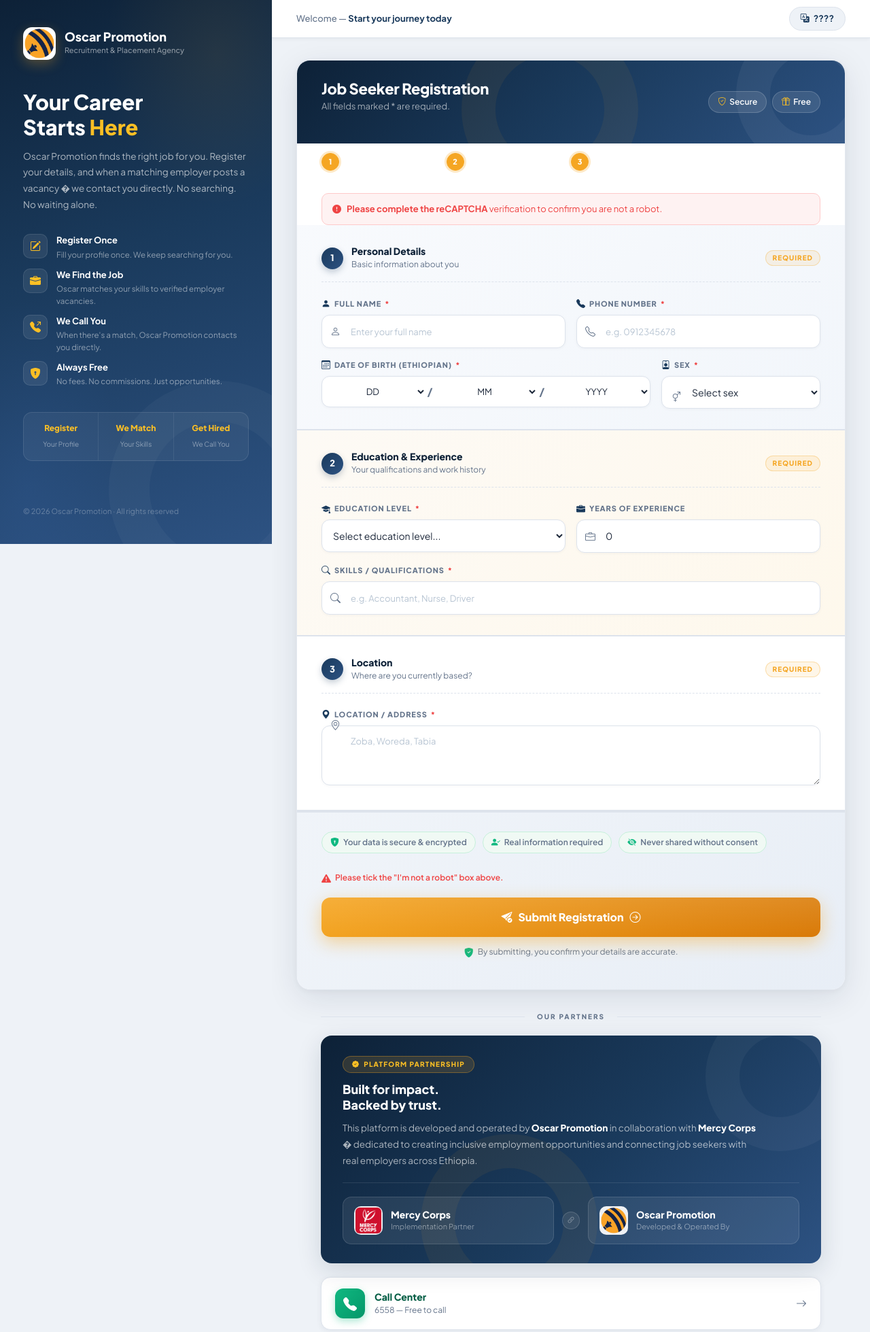
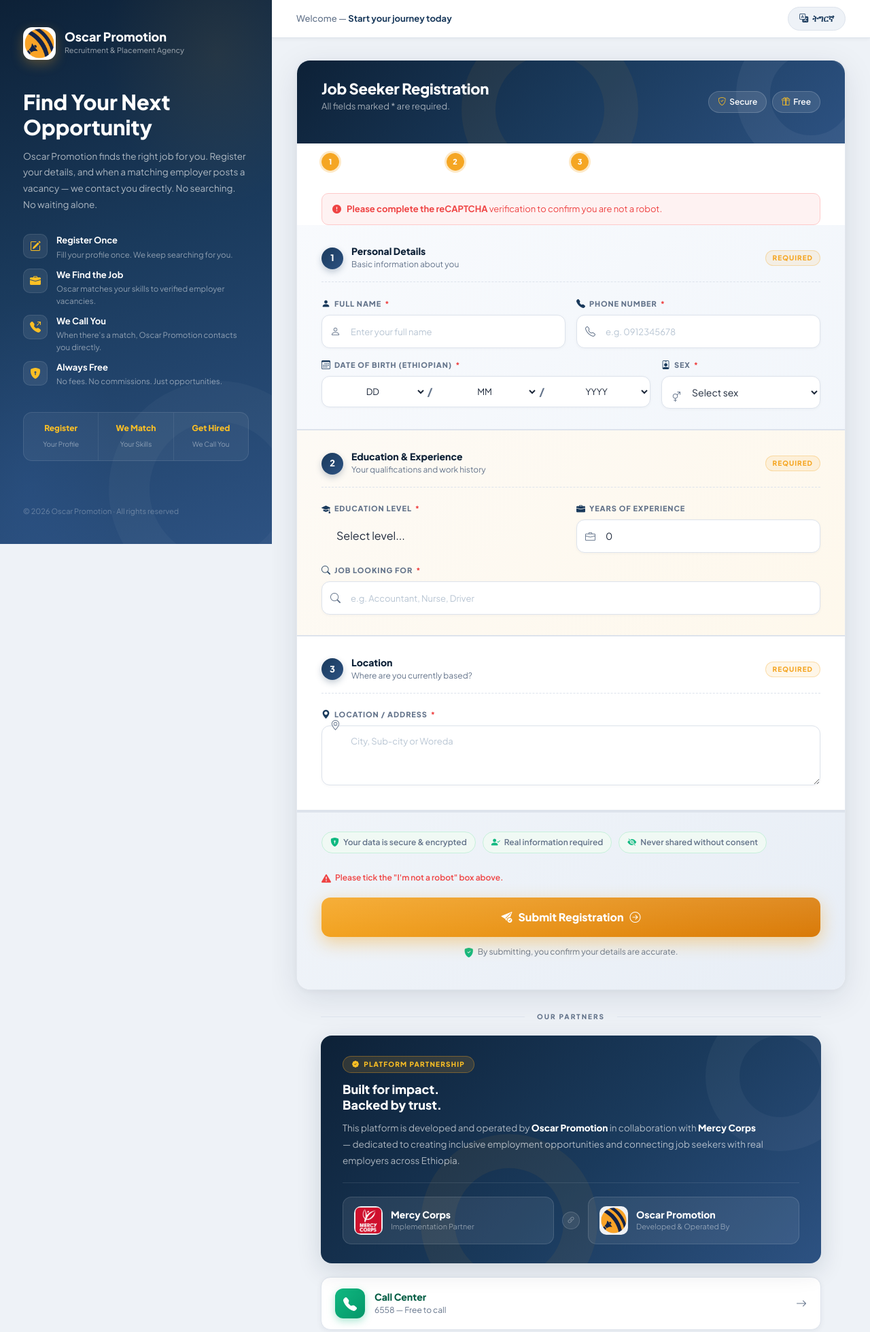
Before and after one commit to HaftomKiros/oscar_promotion, a CodeIgniter app: page /database/index.php/jobseeker/submit in a window 1280 px wide. Shown: the top 1959 px of the page at 68% size. Run offline with CodeIgniter, Linux system fonts and the light colour scheme; data that the repository does not hold is empty; some libraries are stand-ins or nearby versions.

Commit message:
fix: restore Tigrinya translations, apply safe label/placeholder changes only

```diff
--- a/application/views/jobseeker/register.php
+++ b/application/views/jobseeker/register.php
@@ -16,7 +16,7 @@
 <script src="https://cdn.jsdelivr.net/npm/select2@4.1.0-rc.0/dist/js/select2.min.js"></script>
 <script>
 const T={
-  en:{heroTitle:"Find Your Next\nOpportunity",heroDesc:"Fill in your information and connect with employers fast. Once registered, we will contact you for more detail information.",formTitle:"Job Seeker Registration",formDesc:"All fields marked * are required.",personalDetails:"Personal Details",fullName:"Full Name",fullNamePh:"Enter your full name",dob:"Date of Birth (Ethiopian)",phone:"Phone Number",phonePh:"e.g. 0912345678",sex:"Sex",male:"Male",female:"Female",education:"Education & Experience",eduLevel:"Education Level",experience:"Years of Experience",qualification:"Skills / Qualifications",qualificationPh:"e.g. Accountant, Nurse, Driver",location:"Location",locationLabel:"Location / Address",locationPh:"Zoba, Woreda, Tabia",submit:"Submit Registration",consent:"By submitting, you confirm your details are accurate.",day:"Day",month:"Month",year:"Year",meskerem:"Meskerem",tikemet:"Tikemet",hidar:"Hidar",tahsas:"Tahsas",tir:"Tir",yekatit:"Yekatit",megabit:"Megabit",miyazia:"Miyazia",ginbot:"Ginbot",sene:"Sene",hamle:"Hamle",nehase:"Nehase",
+  en:{heroTitle:"Find Your Next\nOpportunity",heroDesc:"Fill in your information and connect with employers fast. Once registered, we will contact you for more detail information.",formTitle:"Job Seeker Registration",formDesc:"All fields marked * are required.",personalDetails:"Personal Details",fullName:"Full Name",fullNamePh:"Enter your full name",dob:"Date of Birth (Ethiopian)",phone:"Phone Number",phonePh:"e.g. 0912345678",sex:"Sex",male:"Male",female:"Female",education:"Education & Experience",eduLevel:"Education Level",experience:"Years of Experience",qualification:"Job Looking For",qualificationPh:"e.g. Accountant, Nurse, Driver",location:"Location",locationLabel:"Location / Address",locationPh:"City, Sub-city or Woreda",submit:"Submit Registration",consent:"By submitting, you confirm your details are accurate.",day:"Day",month:"Month",year:"Year",meskerem:"Meskerem",tikemet:"Tikemet",hidar:"Hidar",tahsas:"Tahsas",tir:"Tir",yekatit:"Yekatit",megabit:"Megabit",miyazia:"Miyazia",ginbot:"Ginbot",sene:"Sene",hamle:"Hamle",nehase:"Nehase",
     step1Title:"Register Once",step1Sub:"Fill your profile once. We keep searching for you.",
     step2Title:"We Find the Job",step2Sub:"Oscar matches your skills to verified employer vacancies.",
     step3Title:"We Call You",step3Sub:"When there's a match, Oscar Promotion contacts you directly.",
@@ -26,7 +26,7 @@ const T={
     splashTitle:"Your Career\nStarts Here",splashDesc:"Fill in your information and connect with employers fast. Once registered, we will contact you for more detail information.",
     trust1:"Your data is secure & encrypted",trust2:"Real information required",trust3:"Never shared without consent",
     splashBtn:"Register Now"},
-  ti:{heroTitle:"ናይ ስራሕ ዕድል\nምርካብ",heroDesc:"ሓበሬታኻ ምላእ እሞ ምስ ስራሕ ሃብቲ ብቕልጡፍ ተራኸብ። ምስ ዝምዝገብካ፡ ንዝያዳ ሓበሬታ ክንረኽበካ ኢና።",formTitle:"ናይ ስራሕ ፈላጢ ምዝገባ",formDesc:"ብ * ዝተመልከቱ ኩሎም ዓምድታት ክምልኡ ኣለዎም።",personalDetails:"ውልቃዊ ሓበሬታ",fullName:"ምሉእ ስም",fullNamePh:"ምሉእ ስምኻ ኣእቱ",dob:"ዕለተ ልደት (ኢትዮጵያዊ)",phone:"ቁጽሪ ተሌፎን",phonePh:"ኣብነት 0912345678",sex:"ጾታ",male:"ተባዕታይ",female:"ኣንስተይቲ",education:"ትምህርትን ተመክሮን",eduLevel:"ደረጃ ትምህርቲ",experience:"ዓመታት ተመክሮ",qualification:"ክእለት / ብቕዓት",qualificationPh:"ኣብነት: ሒሳብኛ፡ ነርስ፡ ሹፌር",location:"ቦታ",locationLabel:"ቦታ / ኣድራሻ",locationPh:"ዞባ፡ ወረዳ፡ ጣብያ",submit:"ምዝገባ ምቕራብ",consent:"ብምቕራብካ፡ ዝሃብካዮ ሓበሬታ ቅኑዕ ምዃኑ ትርጉም።",day:"መዓልቲ",month:"ወርሒ",year:"ዓመት",meskerem:"መስከረም",tikemet:"ጥቅምቲ",hidar:"ሕዳር",tahsas:"ታሕሳስ",tir:"ጥሪ",yekatit:"የካቲት",megabit:"መጋቢት",miyazia:"ሚያዝያ",ginbot:"ግንቦት",sene:"ሰነ",hamle:"ሓምለ",nehase:"ነሓሰ",
+  ti:{heroTitle:"ናይ ስራሕ ዕድል\nምርካብ",heroDesc:"ሓበሬታኻ ምላእ እሞ ምስ ስራሕ ሃብቲ ብቕልጡፍ ተራኸብ። ምስ ዝምዝገብካ፡ ንዝያዳ ሓበሬታ ክንረኽበካ ኢና።",formTitle:"ናይ ስራሕ ፈላጢ ምዝገባ",formDesc:"ብ * ዝተመልከቱ ኩሎም ዓምድታት ክምልኡ ኣለዎም።",personalDetails:"ውልቃዊ ሓበሬታ",fullName:"ምሉእ ስም",fullNamePh:"ምሉእ ስምኻ ኣእቱ",dob:"ዕለተ ልደት (ኢትዮጵያዊ)",phone:"ቁጽሪ ተሌፎን",phonePh:"ኣብነት 0912345678",sex:"ጾታ",male:"ተባዕታይ",female:"ኣንስተይቲ",education:"ትምህርትን ተመክሮን",eduLevel:"ደረጃ ትምህርቲ",experience:"ዓመታት ተመክሮ",qualification:"እትደልዮ ስራሕ",qualificationPh:"ኣብነት: ሒሳብኛ፡ ነርስ፡ ሹፌር",location:"ቦታ",locationLabel:"ቦታ / ኣድራሻ",locationPh:"ከተማ፡ ክፍለ ከተማ ወይ ወረዳ",submit:"ምዝገባ ምቕራብ",consent:"ብምቕራብካ፡ ዝሃብካዮ ሓበሬታ ቅኑዕ ምዃኑ ትርጉም።",day:"መዓልቲ",month:"ወርሒ",year:"ዓመት",meskerem:"መስከረም",tikemet:"ጥቅምቲ",hidar:"ሕዳር",tahsas:"ታሕሳስ",tir:"ጥሪ",yekatit:"የካቲት",megabit:"መጋቢት",miyazia:"ሚያዝያ",ginbot:"ግንቦት",sene:"ሰነ",hamle:"ሓምለ",nehase:"ነሓሰ",
     step1Title:"ሓንሳብ ምዝገባ",step1Sub:"ሓበሬታኻ ሓንሳብ ምላእ። ንሕና ስራሕ ክንደሊ ኢና።",
     step2Title:"ስራሕ ንደሊ",step2Sub:"ኦስካር ፕሮሞሽን ክእለትካ ምስ ናይ ስራሕ ሃብቲ ኣዛሚዱ ይሰርሕ።",
     step3Title:"ክንረኽበካ ኢና",step3Sub:"ምስ ዝሰማማዕ ስራሕ ምስ ተረኽበ፡ ኦስካር ፕሮሞሽን ብቐጥታ ክረኽበካ እዩ።",
@@ -36,6 +36,7 @@ const T={
     splashTitle:"ናይ ስራሕ ዕድልካ\nኣብዚ ይጅምር",splashDesc:"ሓበሬታኻ ምላእ እሞ ምስ ስራሕ ሃብቲ ብቕልጡፍ ተራኸብ። ምስ ዝምዝገብካ፡ ንዝያዳ ሓበሬታ ክንረኽበካ ኢና።",
     trust1:"ሓበሬታኻ ብድሕንነት ይሕዘሉ",trust2:"ቅኑዕ ሓበሬታ ኣድላዪ እዩ",trust3:"ብዘይ ፍቓድካ ኣይካፈልን",
     splashBtn:"ሕጂ ምዝገባ"}
+};
 function t(lang){
   if(!T[lang])return;
   document.querySelectorAll('[data-k]').forEach(el=>{
@@ -54,7 +55,7 @@ function t(lang){
   var h=document.getElementById('hero-title');if(h)h.innerHTML=T[lang].heroTitle.replace('\n','<br>');
   localStorage.setItem('lang',lang);
   document.getElementById('langBtn').setAttribute('data-lang',lang);
-  document.getElementById('langBtn').innerHTML=lang==='en'?'<i class="bi bi-translate"></i> ????':'<i class="bi bi-translate"></i> English';
+  document.getElementById('langBtn').innerHTML=lang==='en'?'<i class="bi bi-translate"></i> ትግርኛ':'<i class="bi bi-translate"></i> English';
   var ms=['meskerem','tikemet','hidar','tahsas','tir','yekatit','megabit','miyazia','ginbot','sene','hamle','nehase'];
   Array.from(document.getElementById('dob_month').options).forEach((o,i)=>{if(i>0&&ms[i-1]&&T[lang][ms[i-1]])o.textContent=T[lang][ms[i-1]]});
 }
@@ -69,7 +70,7 @@ document.addEventListener('DOMContentLoaded',()=>{
 html,body{height:100%;font-family:'Plus Jakarta Sans',sans-serif;-webkit-font-smoothing:antialiased;}
 body{background:var(--bg);color:var(--text);min-height:100vh;}
 
-/* -- SPLASH -- */
+/* ── SPLASH ── */
 #splash{position:fixed;inset:0;z-index:9999;display:none;flex-direction:column;align-items:center;justify-content:flex-start;padding:60px 20px 28px;text-align:center;background:linear-gradient(160deg,var(--p) 0%,var(--pm) 50%,var(--pl) 100%);overflow-y:auto;overflow-x:hidden;-webkit-overflow-scrolling:touch;}
 #splash::before{content:'';position:absolute;top:-80px;right:-80px;width:260px;height:260px;border-radius:50%;border:55px solid rgba(255,255,255,0.04);pointer-events:none;z-index:0;}
 #splash::after{content:'';position:absolute;bottom:-90px;left:5%;width:280px;height:280px;border-radius:50%;border:55px solid rgba(245,166,35,0.06);pointer-events:none;z-index:0;}
@@ -115,10 +116,10 @@ body{background:var(--bg);color:var(--text);min-height:100vh;}
   .sp-desc{margin-bottom:14px;}
 }
 
-/* -- MAIN LAYOUT -- */
+/* ── MAIN LAYOUT ── */
 .page-shell{display:flex;min-height:100vh;}
 
-/* -- LEFT PANEL -- */
+/* ── LEFT PANEL ── */
 .left-panel{width:400px;flex-shrink:0;background:linear-gradient(160deg,var(--p) 0%,var(--pm) 45%,var(--pl) 100%);position:sticky;top:0;height:100vh;overflow:hidden;display:flex;flex-direction:column;justify-content:space-between;padding:40px 34px;}
 .left-panel::before{content:'';position:absolute;inset:0;pointer-events:none;background:radial-gradient(ellipse 60% 40% at 80% 10%,rgba(245,166,35,0.08) 0%,transparent 70%),radial-gradient(ellipse 50% 50% at 10% 90%,rgba(59,108,183,0.15) 0%,transparent 70%);}
 .left-panel::after{content:'';position:absolute;bottom:-80px;right:-80px;width:320px;height:320px;border-radius:50%;border:60px solid rgba(255,255,255,0.03);pointer-events:none;}
@@ -143,7 +144,7 @@ body{background:var(--bg);color:var(--text);min-height:100vh;}
 .lp-bottom{position:relative;z-index:1;}
 .lp-footer{font-size:11px;color:rgba(255,255,255,0.3);}
 
-/* -- RIGHT PANEL -- */
+/* ── RIGHT PANEL ── */
 .right-panel{flex:1;overflow-y:auto;display:flex;flex-direction:column;min-width:0;}
 .rp-topbar{height:56px;padding:0 36px;display:flex;align-items:center;justify-content:space-between;border-bottom:1px solid var(--border);background:var(--white);position:sticky;top:0;z-index:10;box-shadow:0 1px 6px rgba(13,33,55,0.06);}
 .rp-topbar-left{font-size:13px;color:var(--muted);font-weight:500;white-space:nowrap;overflow:hidden;text-overflow:ellipsis;}
@@ -152,7 +153,7 @@ body{background:var(--bg);color:var(--text);min-height:100vh;}
 .lang-btn:hover{background:var(--pm);color:#fff;border-color:var(--pm);}
 .rp-content{flex:1;padding:32px 36px 0;}
 
-/* -- FORM CARD -- */
+/* ── FORM CARD ── */
 .form-card{background:var(--white);border-radius:20px;box-shadow:0 12px 48px rgba(13,33,55,0.10),0 2px 8px rgba(13,33,55,0.04);border:1px solid rgba(221,227,236,0.8);overflow:hidden;width:100%;}
 .fc-banner{background:linear-gradient(135deg,var(--p) 0%,var(--pm) 50%,var(--pl) 100%);padding:28px 36px;position:relative;overflow:hidden;display:flex;align-items:center;justify-content:space-between;gap:16px;flex-wrap:wrap;}
 .fc-banner::before{content:'';position:absolute;top:-60px;right:-60px;width:220px;height:220px;border-radius:50%;border:50px solid rgba(255,255,255,0.05);pointer-events:none;}
@@ -171,7 +172,7 @@ body{background:var(--bg);color:var(--text);min-height:100vh;}
 .step-label{font-size:11px;font-weight:600;color:rgba(255,255,255,0.45);white-space:nowrap;}
 .fc-step.done .step-label{color:rgba(255,255,255,0.9);}
 
-/* -- SECTIONS -- */
+/* ── SECTIONS ── */
 .form-section{padding:30px 36px;position:relative;}
 .form-section:not(:last-of-type){border-bottom:2px solid var(--border);}
 .form-section.s1{background:linear-gradient(135deg,#f8fafd,#f2f6fb);}
@@ -183,7 +184,7 @@ body{background:var(--bg);color:var(--text);min-height:100vh;}
 .sec-info p{font-size:12px;color:var(--muted);margin:0;}
 .sec-pill{margin-left:auto;font-size:10px;font-weight:800;letter-spacing:1px;text-transform:uppercase;background:rgba(245,166,35,0.1);border:1px solid rgba(245,166,35,0.3);color:var(--a);padding:3px 10px;border-radius:20px;white-space:nowrap;}
 
-/* -- FIELDS -- */
+/* ── FIELDS ── */
 .fld{position:relative;margin-bottom:0;}
 .fld>label{font-size:11px;font-weight:800;color:var(--muted);margin-bottom:6px;display:flex;align-items:center;gap:5px;text-transform:uppercase;letter-spacing:0.9px;}
 .fld>label .req{color:var(--red);}
@@ -207,7 +208,7 @@ select.inp{padding-left:14px;}
 .inp-wrap .ico{position:absolute;left:13px;top:50%;transform:translateY(-50%);color:var(--muted);font-size:15px;pointer-events:none;}
 .inp-wrap select.inp{padding-left:40px;}
 
-/* -- RADIO -- */
+/* ── RADIO ── */
 .rcards{display:flex;gap:10px;}
 .rc{flex:1;}
 .rc input{display:none;}
@@ -216,7 +217,7 @@ select.inp{padding-left:14px;}
 .rc input:checked+label{background:var(--p);color:#fff;border-color:var(--p);box-shadow:0 6px 16px rgba(13,33,55,0.2);}
 .rc input:checked+label i{color:var(--al);}
 
-/* -- SUBMIT -- */
+/* ── SUBMIT ── */
 .form-submit{padding:28px 36px;background:linear-gradient(135deg,#f0f4f9,#e8eef6);border-top:2px solid var(--border);}
 .submit-btn{width:100%;padding:17px;background:linear-gradient(135deg,var(--a),#d97a08);color:#fff;border:none;border-radius:13px;font-size:16px;font-weight:900;cursor:pointer;display:flex;align-items:center;justify-content:center;gap:9px;transition:all 0.25s;box-shadow:0 8px 26px rgba(245,166,35,0.45);font-family:inherit;position:relative;overflow:hidden;}
 .submit-btn::after{content:'';position:absolute;inset:0;background:linear-gradient(rgba(255,255,255,0.1),transparent);pointer-events:none;}
@@ -226,10 +227,10 @@ select.inp{padding-left:14px;}
 .consent i{color:var(--green);font-size:14px;}
 .error-box{background:#fef2f2;border:1.5px solid #fecaca;border-radius:10px;padding:13px 15px;margin:20px 36px 0;color:var(--red);font-size:13px;display:flex;gap:8px;align-items:flex-start;}
 
-/* -- SELECT2 -- */
+/* ── SELECT2 ── */
 .select2-container--bootstrap-5 .select2-selection{height:48px;padding:12px 14px;border-radius:12px;border-width:1.5px;}
 
-/* -- PARTNERS -- */
+/* ── PARTNERS ── */
 .partners-wrap{padding:32px 36px 44px;}
 .partners-head{display:flex;align-items:center;gap:12px;margin-bottom:20px;}
 .partners-head::before,.partners-head::after{content:'';flex:1;height:1px;background:var(--border);}
@@ -254,7 +255,7 @@ select.inp{padding-left:14px;}
 .collab-x{width:26px;height:26px;border-radius:50%;background:rgba(255,255,255,0.08);border:1px solid rgba(255,255,255,0.15);display:flex;align-items:center;justify-content:center;color:rgba(255,255,255,0.4);font-size:13px;flex-shrink:0;}
 .rp-footer{text-align:center;padding:0 36px 28px;font-size:12px;color:var(--muted);}
 
-/* -- TRUST + RECAPTCHA -- */
+/* ── TRUST + RECAPTCHA ── */
 .trust-row{display:flex;flex-wrap:wrap;gap:10px;margin-bottom:18px;}
 .trust-item{display:flex;align-items:center;gap:6px;font-size:12px;font-weight:600;color:var(--muted);background:#f0f9f4;border:1px solid #c6f0db;border-radius:20px;padding:5px 12px;}
 .trust-item i{color:var(--green);font-size:13px;}
@@ -267,7 +268,7 @@ select.inp{padding-left:14px;}
   .recaptcha-wrap .g-recaptcha{transform:scale(0.88);}
 }
 
-/* -- ACTION STRIP (call center + play store) -- */
+/* ── ACTION STRIP (call center + play store) ── */
 .action-strip{display:flex;flex-direction:column;gap:12px;margin-top:20px;}
 .action-btn{display:flex;align-items:center;gap:14px;padding:16px 20px;border-radius:14px;text-decoration:none;transition:all 0.2s;border:1.5px solid var(--border);background:var(--white);box-shadow:0 2px 8px rgba(13,33,55,0.06);}
 .action-btn:hover{transform:translateY(-2px);box-shadow:0 8px 24px rgba(13,33,55,0.12);}
@@ -282,7 +283,7 @@ select.inp{padding-left:14px;}
 .action-arr{font-size:16px;color:var(--muted);flex-shrink:0;transition:transform 0.2s;}
 .action-btn:hover .action-arr{transform:translateX(3px);}
 
-/* -- RESPONSIVE -- */
+/* ── RESPONSIVE ── */
 @media(max-width:1100px){
   .left-panel{width:340px;padding:32px 26px;}
   .rp-content{padding:24px 24px 0;}
@@ -338,9 +339,9 @@ select.inp{padding-left:14px;}
 </head>
 <body>
 
-<!-- ---------------------------------------
-     ONBOARDING SPLASH � shows every load
---------------------------------------- -->
+<!-- ═══════════════════════════════════════
+     ONBOARDING SPLASH — shows every load
+═══════════════════════════════════════ -->
 <div id="splash">
   <div class="sp-inner">
 
@@ -411,9 +412,9 @@ select.inp{padding-left:14px;}
   </div>
 </div>
 
-<!-- ---------------------------------------
+<!-- ═══════════════════════════════════════
      MAIN PAGE
---------------------------------------- -->
+═══════════════════════════════════════ -->
 <div class="page-shell">
 
   <!-- LEFT PANEL (desktop) -->
@@ -424,7 +425,7 @@ select.inp{padding-left:14px;}
         <div class="brand-text"><div class="name">Oscar Promotion</div><div class="tag">Recruitment &amp; Placement Agency</div></div>
       </div>
       <h1 class="lp-headline" id="hero-title">Your Career<br>Starts <span>Here</span></h1>
-      <p class="lp-desc" data-k="featDesc">Oscar Promotion finds the right job for you. Register your details, and when a matching employer posts a vacancy � we contact you directly. No searching. No waiting alone.</p>
+      <p class="lp-desc" data-k="featDesc">Oscar Promotion finds the right job for you. Register your details, and when a matching employer posts a vacancy — we contact you directly. No searching. No waiting alone.</p>
       <div class="feature-list">
         <div class="feat"><div class="feat-icon"><i class="bi bi-pencil-square"></i></div><div class="feat-body"><div class="ftitle" data-k="step1Title">Register Once</div><div class="fdesc" data-k="step1Sub">Fill your profile once. We keep searching for you.</div></div></div>
         <div class="feat"><div class="feat-icon"><i class="bi bi-briefcase-fill"></i></div><div class="feat-body"><div class="ftitle" data-k="step2Title">We Find the Job</div><div class="fdesc" data-k="step2Sub">Oscar matches your skills to verified employer vacancies.</div></div></div>
@@ -444,7 +445,7 @@ select.inp{padding-left:14px;}
   <main class="right-panel">
     <div class="rp-topbar">
       <div class="rp-topbar-left">Welcome &mdash; <span>Start your journey today</span></div>
-      <button class="lang-btn" id="langBtn" data-lang="en"><i class="bi bi-translate"></i> ????</button>
+      <button class="lang-btn" id="langBtn" data-lang="en"><i class="bi bi-translate"></i> ትግርኛ</button>
     </div>
     <div class="rp-content">
       <div class="form-card">
@@ -505,12 +506,12 @@ select.inp{padding-left:14px;}
                     <span class="dob-sep">/</span>
                     <select class="inp dob-sel" id="dob_month" required>
                       <option value="" selected disabled>MM</option>
-                      <option value="1">01 � Meskerem</option><option value="2">02 � Tikemet</option>
-                      <option value="3">03 � Hidar</option><option value="4">04 � Tahsas</option>
-                      <option value="5">05 � Tir</option><option value="6">06 � Yekatit</option>
-                      <option value="7">07 � Megabit</option><option value="8">08 � Miyazia</option>
-                      <option value="9">09 � Ginbot</option><option value="10">10 � Sene</option>
-                      <option value="11">11 � Hamle</option><option value="12">12 � Nehase</option>
+                      <option value="1">01 — Meskerem</option><option value="2">02 — Tikemet</option>
+                      <option value="3">03 — Hidar</option><option value="4">04 — Tahsas</option>
+                      <option value="5">05 — Tir</option><option value="6">06 — Yekatit</option>
+                      <option value="7">07 — Megabit</option><option value="8">08 — Miyazia</option>
+                      <option value="9">09 — Ginbot</option><option value="10">10 — Sene</option>
+                      <option value="11">11 — Hamle</option><option value="12">12 — Nehase</option>
                     </select>
                     <span class="dob-sep">/</span>
                     <select class="inp dob-sel" id="dob_year" required>
@@ -627,7 +628,7 @@ select.inp{padding-left:14px;}
           <div class="collab-inner">
             <div class="collab-label"><i class="bi bi-patch-check-fill"></i> Platform Partnership</div>
             <h3 class="collab-heading">Built for impact.<br>Backed by trust.</h3>
-            <p class="collab-text">This platform is developed and operated by <strong>Oscar Promotion</strong> in collaboration with <strong>Mercy Corps</strong> � dedicated to creating inclusive employment opportunities and connecting job seekers with real employers across Ethiopia.</p>
+            <p class="collab-text">This platform is developed and operated by <strong>Oscar Promotion</strong> in collaboration with <strong>Mercy Corps</strong> — dedicated to creating inclusive employment opportunities and connecting job seekers with real employers across Ethiopia.</p>
             <div class="collab-divider"></div>
             <div class="collab-logos">
               <div class="collab-logo mercycorps">
@@ -681,7 +682,7 @@ $('#dob_day,#dob_month,#dob_year').on('change',function(){
   }
 });
 
-// Onboarding splash � mobile only, shows every page load
+// Onboarding splash — mobile only, shows every page load
 (function(){
   if(window.innerWidth > 768) return;
   var splash = document.getElementById('splash');
```
